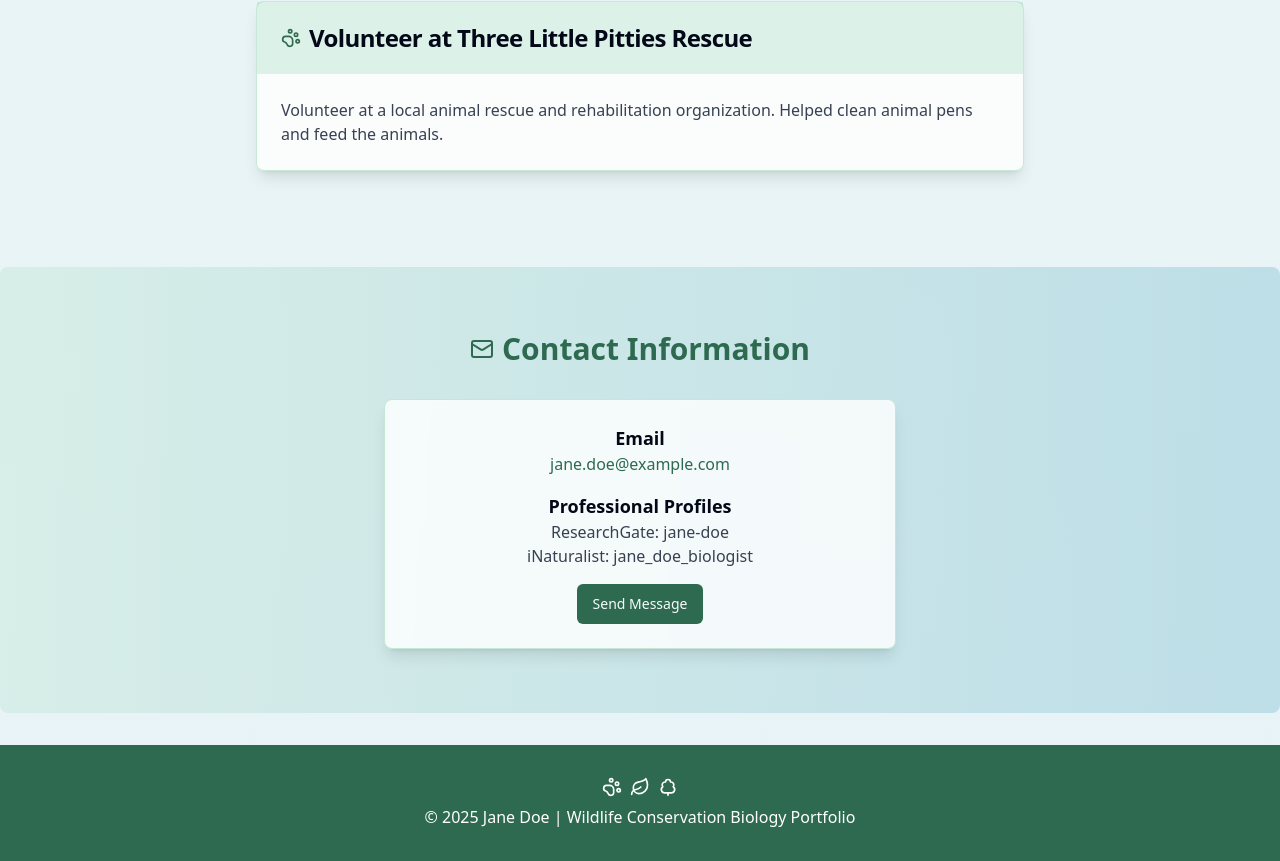
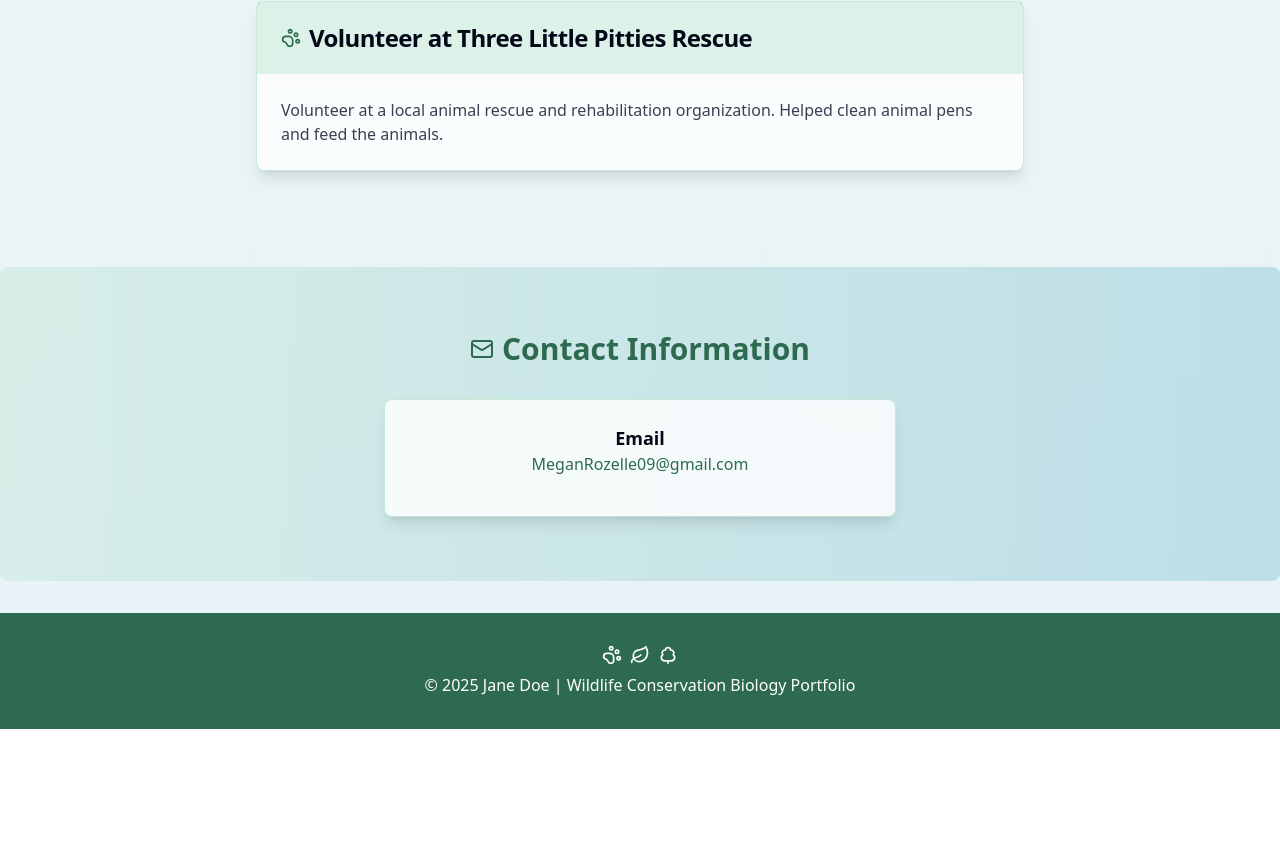
Before and after one commit to GalaxyRaine23/wild-whispers-portfolio, a React (Vite) app: page / in a window 1280 px wide. Shown: the part 2475-3336 px from the top of the page. After the commit the page ends 3204 px from the top, so only its background shows below. Built offline with nearby package versions, Linux system fonts and the light colour scheme.

Commit message:
Visual edit in Lovable
Edited UI in Lovable

```diff
--- a/src/pages/Index.tsx
+++ b/src/pages/Index.tsx
@@ -227,14 +227,14 @@ const Index = () => {
               <div className="space-y-4">
                 <div>
                   <h3 className="text-lg font-semibold">Email</h3>
-                  <p className="text-nature-green">jane.doe@example.com</p>
+                  <p className="text-nature-green">MeganRozelle09@gmail.com</p>
                 </div>
                 <div>
-                  <h3 className="text-lg font-semibold">Professional Profiles</h3>
-                  <p className="text-gray-700">ResearchGate: jane-doe</p>
-                  <p className="text-gray-700">iNaturalist: jane_doe_biologist</p>
+
+
+
                 </div>
-                <Button className="mt-4 bg-nature-green hover:bg-nature-leaf">Send Message</Button>
+
               </div>
             </CardContent>
           </Card>
```
